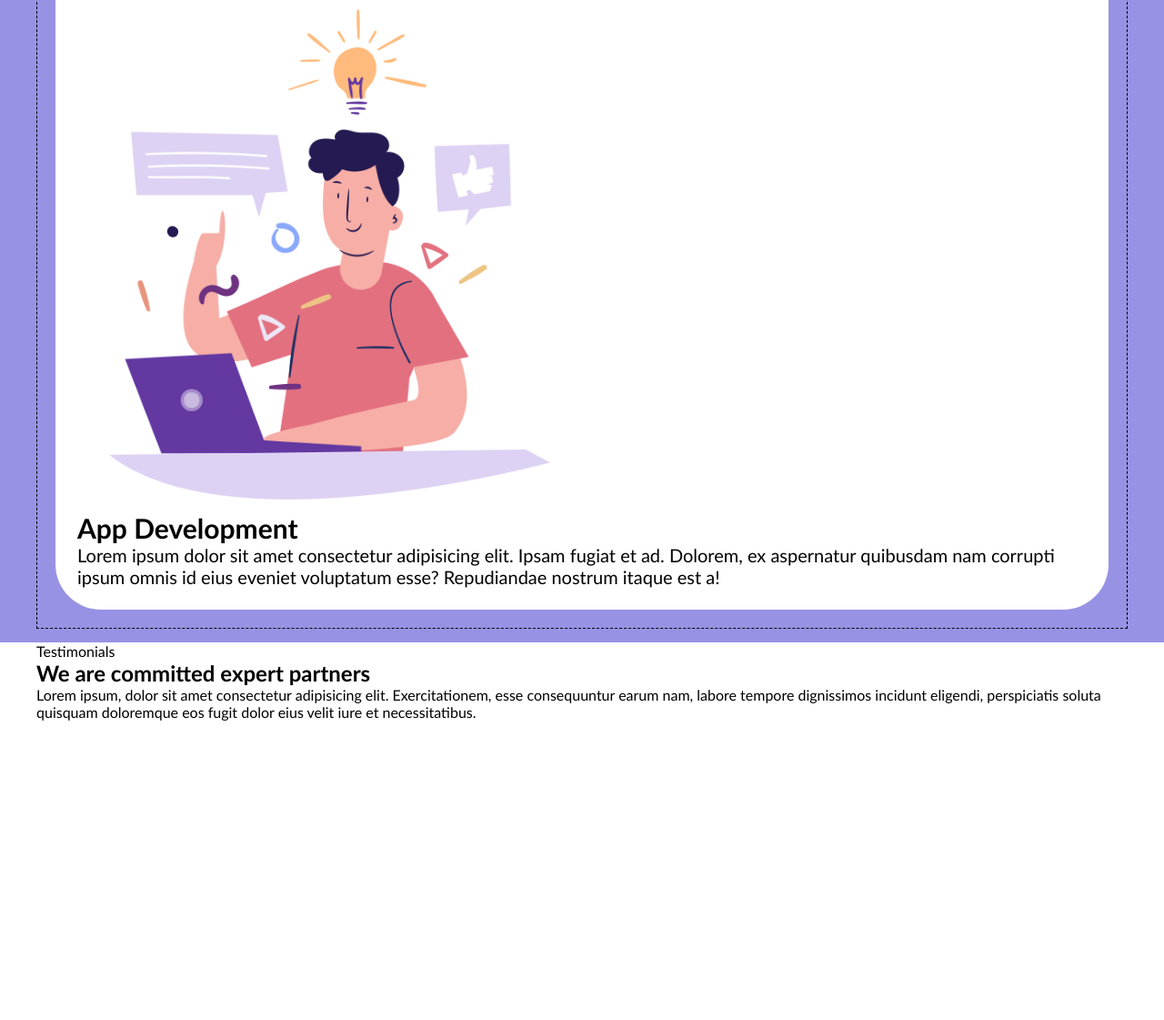
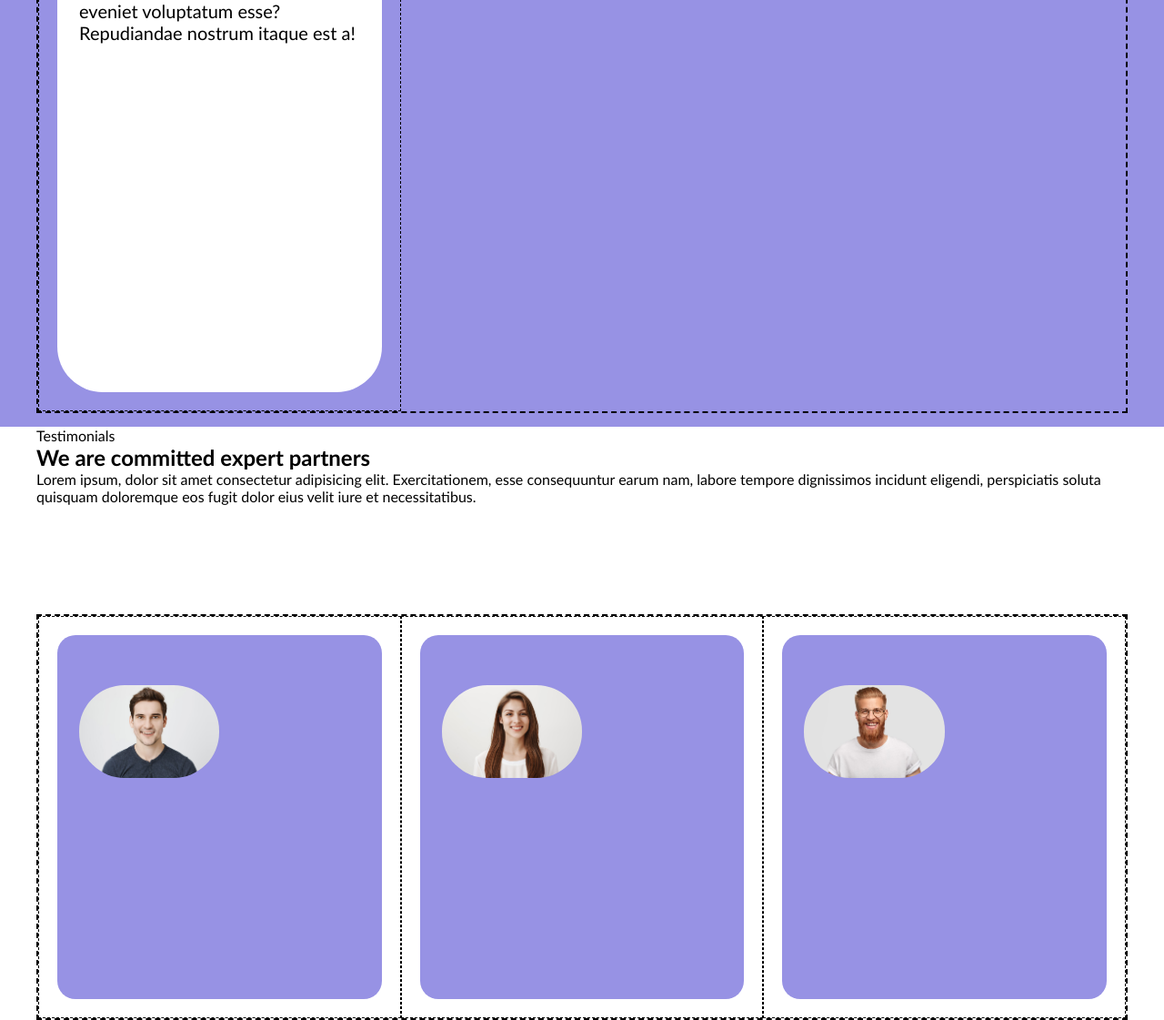
Before and after one commit to Alberto-Bruno/htmlcss-responsive-layout, a plain HTML site: page index.html in a window 1280 px wide. Shown: the part 2026-3147 px from the top of the page at 91% size. Before the commit the page ends 2818 px from the top, so only its background shows below. Drawn offline with Linux system fonts and the light colour scheme.

Commit message:
Bg, card testimonial

```diff
--- a/css/style.css
+++ b/css/style.css
@@ -38,6 +38,7 @@ header {
 #image {
     width: 50%;
     margin-top: 10%;
+    border-radius: 50px;
 }
 
 
@@ -80,9 +81,18 @@ header {
     font-size: 20px;
 }
 
-.card-bg {
+.testimonial-card {
+    min-height: 400px;
+    background-color: #9792e4;
+    border-radius: 20px;
+
+    padding: 24px;
+
+    font-size: 20px;
+}
+
+.bg-card {
     min-height: 800px;
-    min-width: 400px;
     background-color: white;
     color: black;
     border-radius: 50px;
@@ -97,7 +107,7 @@ header {
     .bg-viola {
         text-align: center;
     }
-    .bg-test {
+    .bg-testimonial {
         text-align: center;
     }
 
--- a/index.html
+++ b/index.html
@@ -55,17 +55,17 @@
         <main>
             <section class="bg-viola">
                 <div class="container">
-                    <div class="image"><img id="image" src="img/planning1.png" alt=""></div>
+                    <div class="row">
+                        <div class="col">
+                            <div class="image"><img id="image" src="img/planning1.png" alt=""></div>
+                            <h2>Strategic Planning</h2>
+                            <p>Lorem ipsum dolor sit amet consectetur adipisicing elit. Dolores cupiditate recusandae dicta, dolor obcaecati voluptas mollitia asperiores? Officia dolores sapiente commodi, rem eligendi recusandae praesentium ea. Cum asperiores fugit blanditiis?</p>
 
-                    <h2>Strategic planing</h2>
-
-                    <p>Lorem ipsum dolor sit amet consectetur adipisicing elit. Exercitationem eaque sint odio repellendus unde totam hic corporis? Ad tempora deleniti quod accusantium ipsum perspiciatis, soluta maiores qui modi culpa dolores.</p>
-
-                    <div class="col">
-                        <div class="card-bg">
-                            <img id="image" src="img/planning2.png" alt="">
-                            <h2>App Development</h2>
-                            <p>Lorem ipsum dolor sit amet consectetur adipisicing elit. Ipsam fugiat et ad. Dolorem, ex aspernatur quibusdam nam corrupti ipsum omnis id eius eveniet voluptatum esse? Repudiandae nostrum itaque est a!</p>
+                            <div class="bg-card">
+                                <img id="image" src="img/planning2.png" alt="">
+                                <h2>App Development</h2>
+                                <p>Lorem ipsum dolor sit amet consectetur adipisicing elit. Ipsam fugiat et ad. Dolorem, ex aspernatur quibusdam nam corrupti ipsum omnis id eius eveniet voluptatum esse? Repudiandae nostrum itaque est a!</p>
+                            </div>
                         </div>
                     </div>
                 </div>
@@ -73,10 +73,27 @@
 
             <section>
                 <div class="container">
-                    <div class="bg-test">
+                    <div class="bg-testimonial">
                         <p>Testimonials</p>
                         <h2>We are committed expert partners</h2>
                         <p>Lorem ipsum, dolor sit amet consectetur adipisicing elit. Exercitationem, esse consequuntur earum nam, labore tempore dignissimos incidunt eligendi, perspiciatis soluta quisquam doloremque eos fugit dolor eius velit iure et necessitatibus.</p>
+
+                    <div class="row">
+                        <div class="col">
+                            <div class="testimonial-card">
+                                <img id="image" src="img/testimonial1.jpg" alt="">
+                            </div>
+                        </div>
+                        <div class="col">
+                            <div class="testimonial-card">
+                                <img id="image" src="img/testimonial2.jpg" alt="">
+                            </div>
+                        </div>
+                        <div class="col">
+                            <div class="testimonial-card">
+                                <img id="image" src="img/testimonial3.jpg" alt="">
+                            </div>
+                        </div>
                     </div>
                 </div>
             </section>
```
